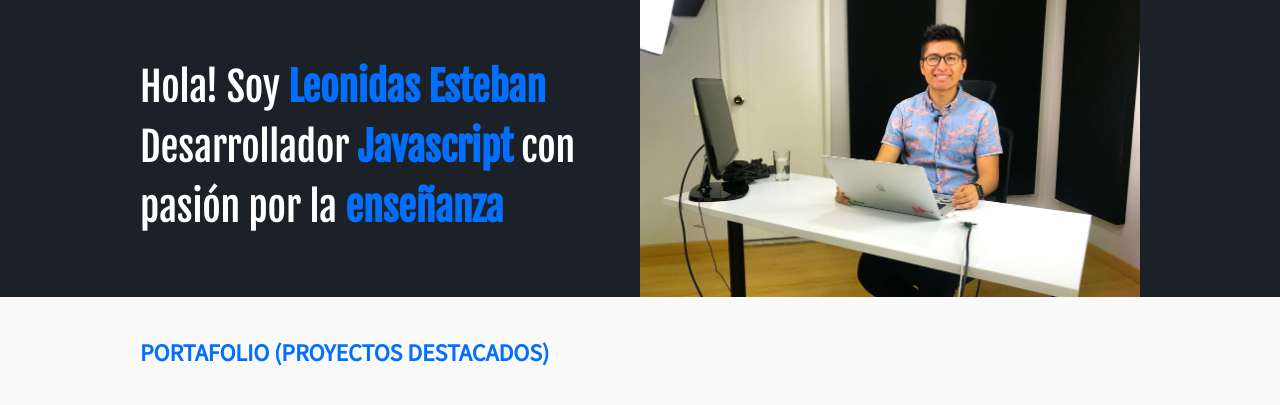
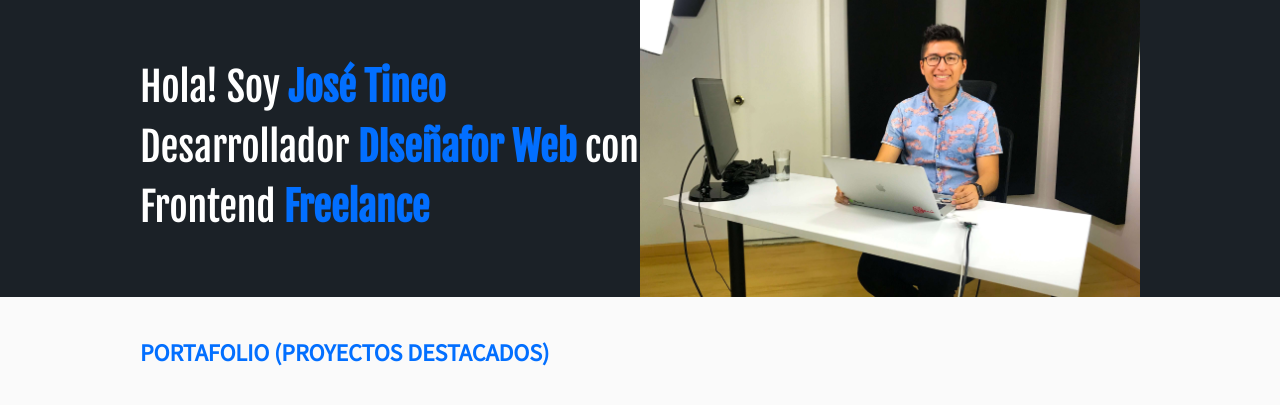
Before and after one commit to joseluistineo90/curricular, a plain HTML site: page index.html in a window 1280 px wide. Shown: the part 73-478 px from the top of the page. Drawn offline with Linux system fonts and the light colour scheme.

Commit message:
nombre
cambié nombre

```diff
--- a/index.html
+++ b/index.html
@@ -2,7 +2,7 @@
 <html lang="es">
   <head>
     <meta charset="UTF-8" />
-    <title>Leonidas Esteban</title>
+    <title> José Tineo</title>
     <link rel="icon" type="image/png" href="images/favicon.png" />
     <link href="https://fonts.googleapis.com/css?family=Fjalla+One|Source+Sans+Pro" rel="stylesheet">
     <!-- <link rel="stylesheet" href="css/media.css" media="screen and (max-width:768px)"/> -->
@@ -41,7 +41,7 @@
     <section class="hero">
       <div class="container">
         <h1>
-          Hola! Soy <strong>Leonidas Esteban</strong> <br/> Desarrollador  <strong>Javascript</strong> con <br> pasión por la <strong>enseñanza</strong>
+          Hola! Soy <strong>José Tineo</strong> <br/> Desarrollador  <strong>DIseñafor Web</strong> con <br> Frontend <strong>Freelance</strong>
         </h1>
         <img class="hero-image" src="images/hero.jpg" width="500" height="300" alt="imagen principal del sitio">
       </div>
```
